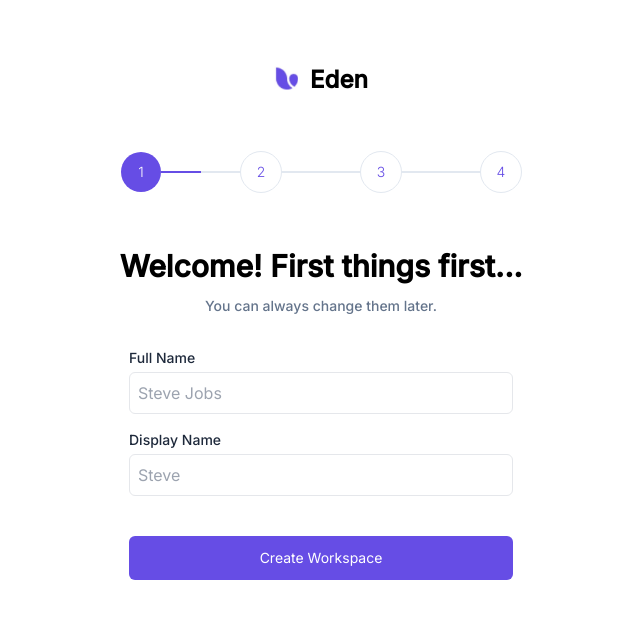
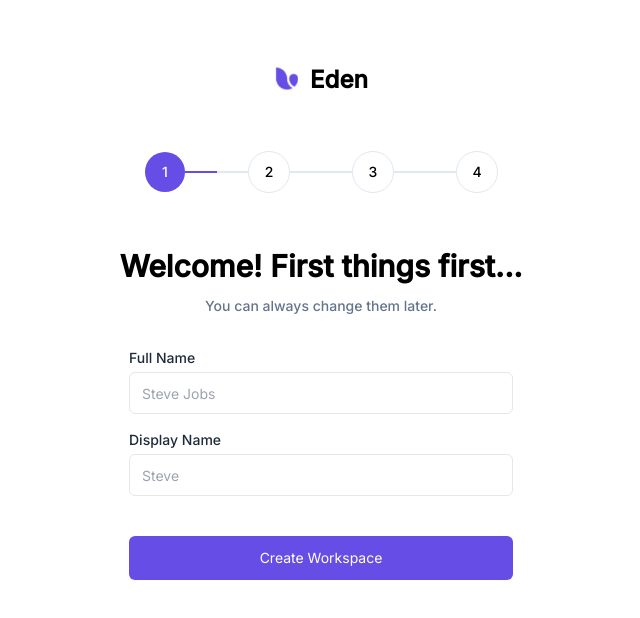
Before and after one commit to sharathnair9999/cutshort-assignment, a React (Create React App) app: page / in a window 1280 px wide. Shown: the top 618 px of the page, without its empty margins (319-959 px from the left). Built offline with nearby package versions, Linux system fonts and the light colour scheme.

Commit message:
css fixes

```diff
--- a/src/components/InputField.jsx
+++ b/src/components/InputField.jsx
@@ -19,13 +19,13 @@ const InputField = ({
         )}
       </p>
       {name === "url" && (
-        <span className="absolute  top-[2px] px-2 h-[calc(100%-4px)] overflow-hidden pt-[10px] left-[2px] bg-slate-100 text-slate-500/90 md:text-sm text-xs outline-slate-200 outline-[1px]  rounded-l-md border-r-[1px] ">
+        <span className="absolute  top-[2px] px-2 h-[calc(100%-4px)] overflow-hidden pt-2.5 left-[2px] bg-slate-100 text-slate-500/90 md:text-sm text-xs outline-slate-200 outline-[1px]  rounded-l-md border-r-[1px] ">
           {urlPrefix}
         </span>
       )}
       <input
-        className={`w-full max-w-sm p-2 focus:outline-1  border-[1px] rounded-md focus:outline-slate-400 ${
-          name === "url" && "pl-36"
+        className={`w-full max-w-sm p-2 focus:outline-1 placeholder:text-sm  m-0 border-[1px] rounded-md focus:outline-slate-400 ${
+          name === "url" ? "pl-36" : "pl-3"
         } `}
         placeholder={placeholder}
         name={name}
--- a/src/components/Tracker.jsx
+++ b/src/components/Tracker.jsx
@@ -22,19 +22,19 @@ const Tracker = () => {
   };
 
   return (
-    <div className="flex md:gap-20 gap-16">
+    <div className="flex md:gap-16 gap-12">
       {levelsCompleted.map((eachLevel, ind, arr) => (
         <div
           onClick={() => levelClickValidator(ind, arr)}
           key={ind}
-          className={`cursor-pointer transition-all each_level relative after:bg-slate-200 after:content-[' '] after:cursor-default md:after:w-20 after:w-16 after:h-[2px] after:absolute after:left-full ${
+          className={`cursor-pointer font-medium transition-all each_level relative after:bg-slate-200 after:content-[' '] after:cursor-default md:after:w-16 after:w-12 after:h-[2px] after:absolute after:left-full ${
             ind === 0 || arr[ind - 1]
               ? `bg-cta text-white before:bg-cta before:content-[' '] before:z-10 before:cursor-default ${
                   eachLevel
-                    ? "md:before:w-20 before:w-16"
-                    : "md:before:w-10 before:w-8"
+                    ? "md:before:w-16 before:w-12"
+                    : "md:before:w-8 before:w-6"
                 }  before:h-[2px] before:absolute before:left-full`
-              : "bg-white text-cta border-slate-200  outline-1 outline outline-slate-200 "
+              : "bg-white text-black  border-slate-200  outline-1 outline outline-slate-200 "
           } md:text-sm text-xs p-4 flex justify-center items-center w-10 h-10 rounded-full font-light`}
         >
           {ind + 1}
@@ -42,10 +42,10 @@ const Tracker = () => {
       ))}
       <div
         onClick={openSuccessLayout}
-        className={`cursor-pointer each_level  transition-all ${
+        className={`cursor-pointer each_level font-medium transition-all ${
           allCompleted
             ? "bg-cta text-white "
-            : "bg-white text-cta border-slate-200 outline-1 outline outline-slate-200"
+            : "bg-white text-black border-slate-200 outline-1 outline outline-slate-200"
         } md:text-sm text-xs p-4 flex justify-center items-center w-10 h-10 rounded-full font-light`}
       >
         {levelsCompleted.length + 1}
--- a/src/components/WorkspaceCard.jsx
+++ b/src/components/WorkspaceCard.jsx
@@ -4,13 +4,13 @@ const WorkspaceCard = ({ cardText, cardHeader, icon, selected, onClick }) => {
   return (
     <div
       onClick={onClick}
-      className={`rounded-md flex-grow-1 cursor-pointer hover:bg-slate-50 transition-all outline-2 p-5 max-w-[10rem] outline ${
+      className={`rounded-md flex-grow-1 cursor-pointer hover:bg-slate-50 transition-all outline-2 px-5 py-6 max-w-[10rem] outline ${
         selected ? " outline-cta" : "outline-slate-300/50"
       }  `}
     >
       <div>{icon}</div>
       <p className="font-bold text-md mt-3">{cardHeader}</p>
-      <p className="text-xs mt-1">{cardText}</p>
+      <p className="text-xs mt-1 text-slate-500 font-normal">{cardText}</p>
     </div>
   );
 };
--- a/src/components/WorkspaceForm.jsx
+++ b/src/components/WorkspaceForm.jsx
@@ -29,7 +29,7 @@ const WorkspaceForm = () => {
       </p>
       <form
         onSubmit={workspaceFormHandler}
-        className="mt-14 flex flex-col gap-10 justify-center items-center w-full"
+        className="mt-14 flex flex-col gap-10 justify-center items-center w-full max-w-xs md:max-w-md"
       >
         <InputField
           name="name"
```
